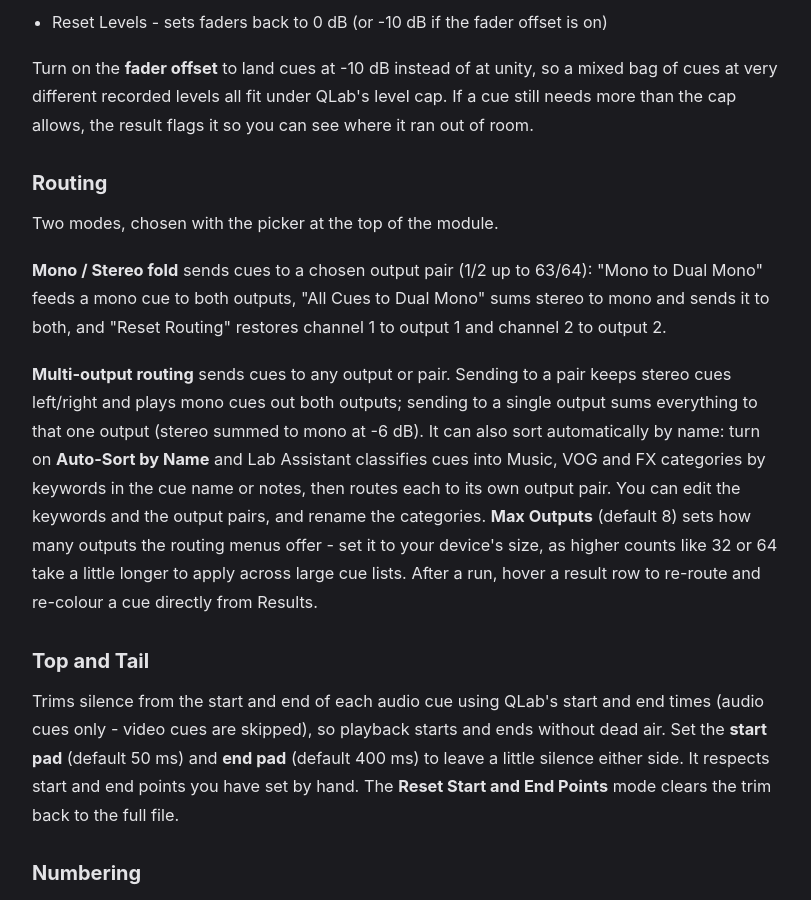
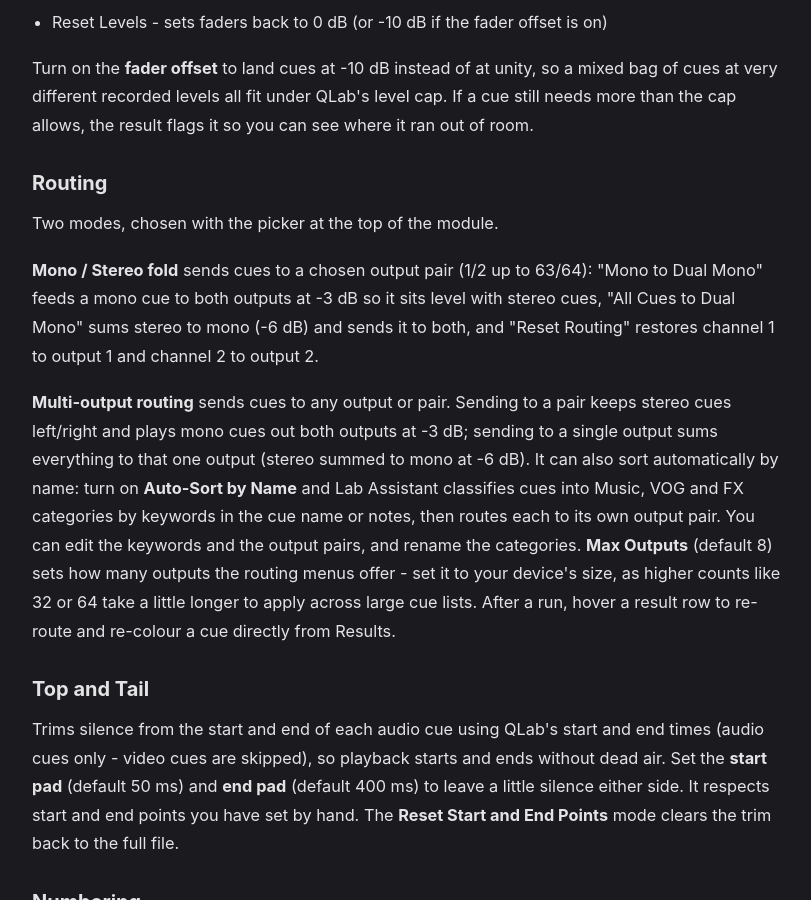
Before and after one commit to BSKapps/bskapps.github.io, a Jekyll site: the page built from articles/lab-assistant-guide/index.html, in a window 1280 px wide and 900 px high, scrolled down 1278 px. Shown: the whole window, without its empty margins (232-1043 px from the left). Built offline with Jekyll 4.4.1, drawn with Linux system fonts in a browser that asks for light colours.

Commit message:
Lab Assistant guide: mono dual-mono routing now -3 dB

```diff
--- a/_data/guides/lab-assistant-guide.json
+++ b/_data/guides/lab-assistant-guide.json
@@ -92,11 +92,11 @@
         },
         {
           "type": "paragraph",
-          "text": "**Mono / Stereo fold** sends cues to a chosen output pair (1/2 up to 63/64): \"Mono to Dual Mono\" feeds a mono cue to both outputs, \"All Cues to Dual Mono\" sums stereo to mono and sends it to both, and \"Reset Routing\" restores channel 1 to output 1 and channel 2 to output 2."
+          "text": "**Mono / Stereo fold** sends cues to a chosen output pair (1/2 up to 63/64): \"Mono to Dual Mono\" feeds a mono cue to both outputs at -3 dB so it sits level with stereo cues, \"All Cues to Dual Mono\" sums stereo to mono (-6 dB) and sends it to both, and \"Reset Routing\" restores channel 1 to output 1 and channel 2 to output 2."
         },
         {
           "type": "paragraph",
-          "text": "**Multi-output routing** sends cues to any output or pair. Sending to a pair keeps stereo cues left/right and plays mono cues out both outputs; sending to a single output sums everything to that one output (stereo summed to mono at -6 dB). It can also sort automatically by name: turn on **Auto-Sort by Name** and Lab Assistant classifies cues into Music, VOG and FX categories by keywords in the cue name or notes, then routes each to its own output pair. You can edit the keywords and the output pairs, and rename the categories. **Max Outputs** (default 8) sets how many outputs the routing menus offer - set it to your device's size, as higher counts like 32 or 64 take a little longer to apply across large cue lists. After a run, hover a result row to re-route and re-colour a cue directly from Results."
+          "text": "**Multi-output routing** sends cues to any output or pair. Sending to a pair keeps stereo cues left/right and plays mono cues out both outputs at -3 dB; sending to a single output sums everything to that one output (stereo summed to mono at -6 dB). It can also sort automatically by name: turn on **Auto-Sort by Name** and Lab Assistant classifies cues into Music, VOG and FX categories by keywords in the cue name or notes, then routes each to its own output pair. You can edit the keywords and the output pairs, and rename the categories. **Max Outputs** (default 8) sets how many outputs the routing menus offer - set it to your device's size, as higher counts like 32 or 64 take a little longer to apply across large cue lists. After a run, hover a result row to re-route and re-colour a cue directly from Results."
         }
       ]
     },
```
